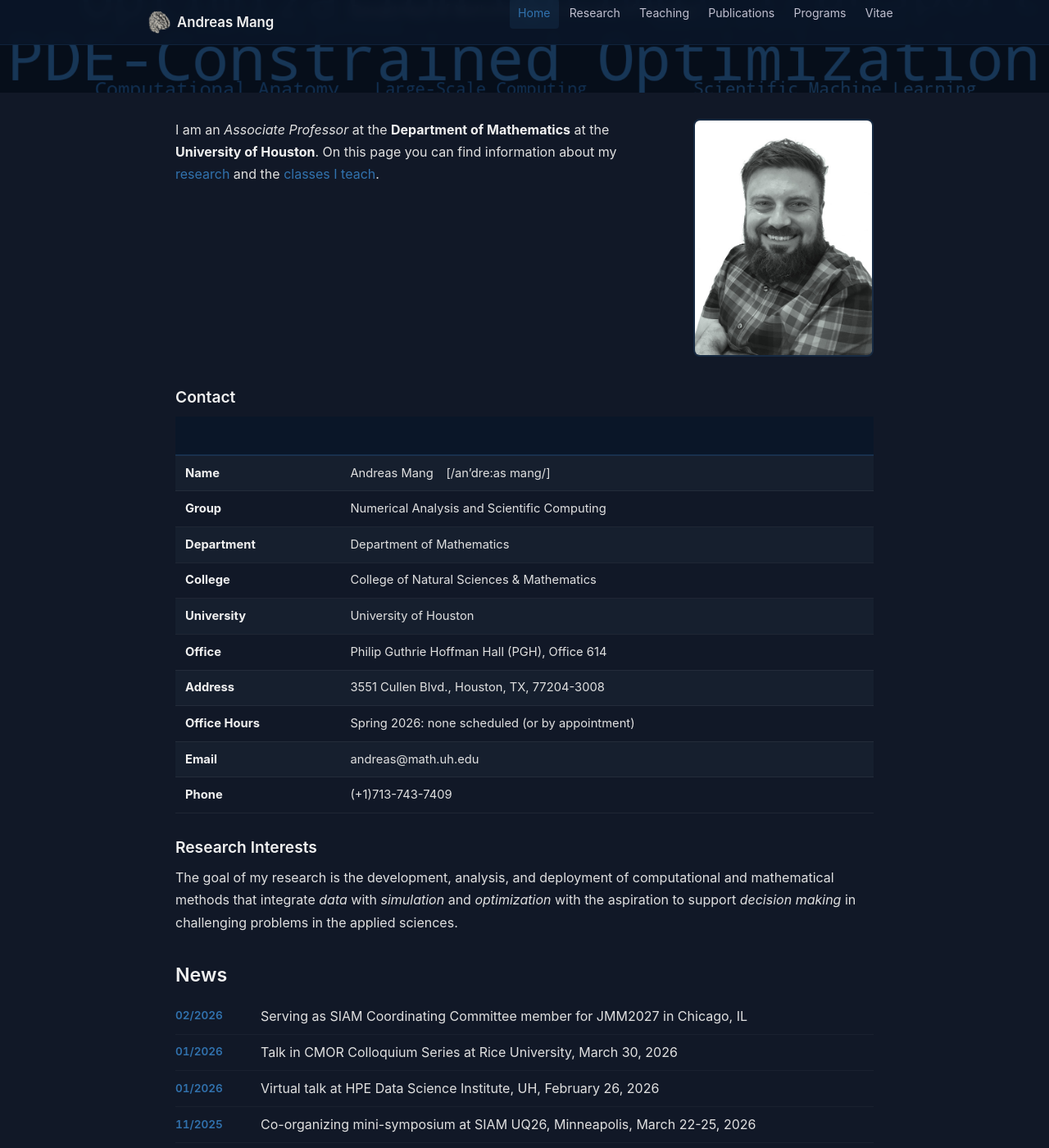
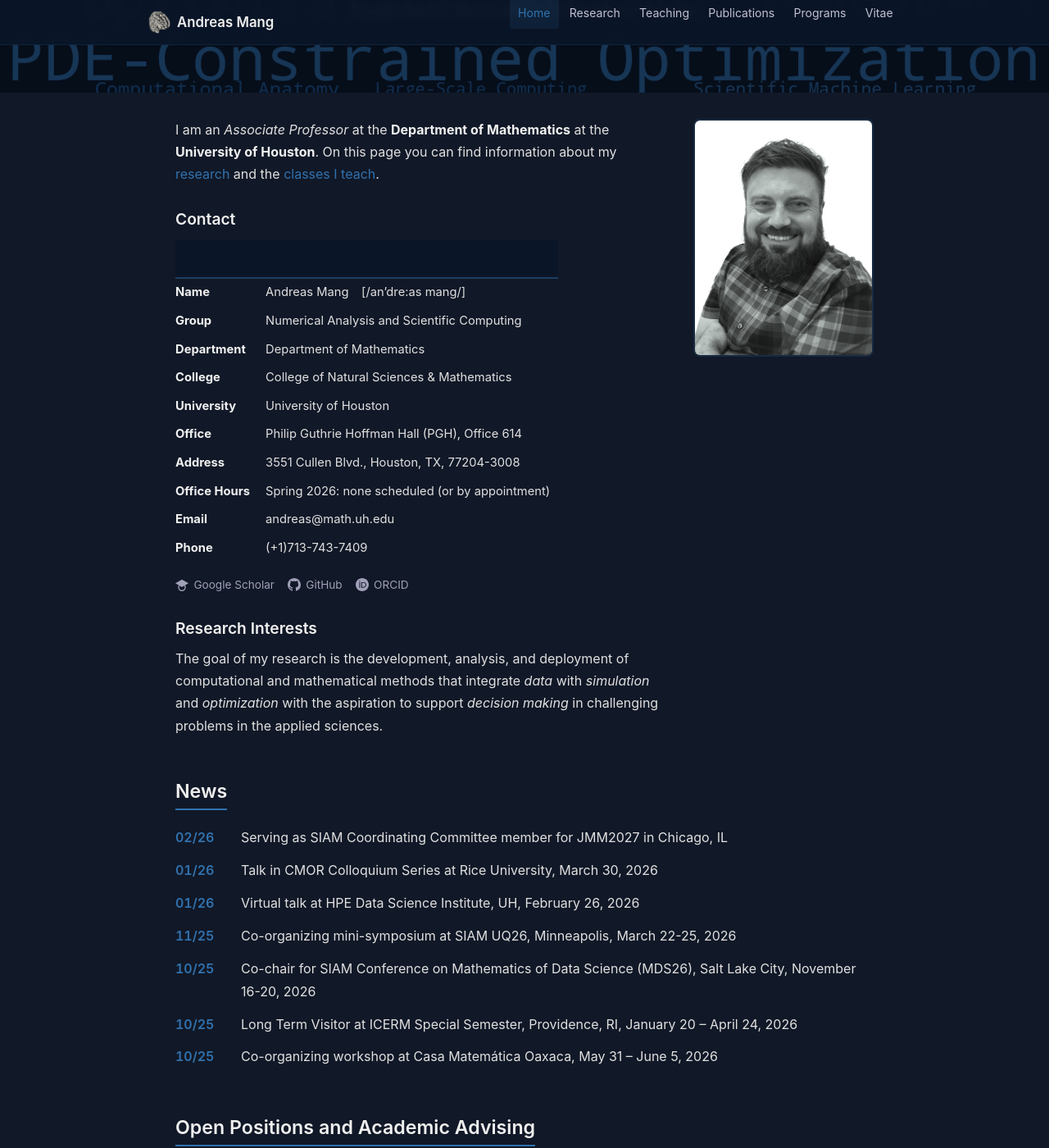
Before and after one commit to andreasmang/andreasmang.github.io, a Jekyll site: the page built from index.md, in a window 1280 px wide and 1400 px high, scrolled down 192 px. Shown: the whole window at 82% size. Built offline with Jekyll 4.4.1, drawn with Linux system fonts in a browser that asks for light colours; some of the changed text lies outside the part shown.

Commit message:
some layout changes

```diff
--- a/_layouts/default.html
+++ b/_layouts/default.html
@@ -17,5 +17,20 @@
     </div>
   </main>
   {% include footer.html %}
+  <button class="back-to-top" aria-label="Back to top" onclick="window.scrollTo({top:0})">&#9650;</button>
+  <script>
+  (function(){
+    var btn = document.querySelector('.back-to-top');
+    if (btn) {
+      window.addEventListener('scroll', function() {
+        if (window.scrollY > 400) {
+          btn.classList.add('visible');
+        } else {
+          btn.classList.remove('visible');
+        }
+      });
+    }
+  })();
+  </script>
 </body>
 </html>
--- a/assets/css/style.css
+++ b/assets/css/style.css
@@ -38,7 +38,12 @@ h1, h2, h3, h4, h5, h6 {
 }
 
 h1 { font-size: 1.8rem; }
-h2 { font-size: 1.45rem; }
+h2 {
+  font-size: 1.45rem;
+  padding-bottom: 0.4rem;
+  border-bottom: 2px solid #3172AE;
+  display: inline-block;
+}
 h3 { font-size: 1.2rem; }
 h4 { font-size: 1.05rem; }
 
@@ -467,27 +472,148 @@ hr {
 .news-list li {
   display: flex;
   gap: 1rem;
-  padding: 0.5rem 0;
-  border-bottom: 1px solid rgba(255, 255, 255, 0.04);
+  padding: 0.4rem 0;
   margin-bottom: 0;
 }
 
-.news-list li:last-child {
-  border-bottom: none;
-}
-
 .news-date {
-  flex: 0 0 5.5rem;
-  font-size: 0.85rem;
+  flex: 0 0 4rem;
   color: #3172AE;
   font-weight: 600;
   font-variant-numeric: tabular-nums;
-  padding-top: 0.1rem;
   white-space: nowrap;
 }
 
 .news-text {
   flex: 1;
+}
+
+/* ---------- Contact Table ---------- */
+
+.contact-table,
+.home-bio table {
+  width: auto;
+  margin-bottom: 1rem;
+}
+
+.contact-table td,
+.home-bio table td {
+  padding: 0.3rem 0.6rem 0.3rem 0;
+  border: none;
+  background: none;
+  vertical-align: top;
+}
+
+.contact-table tr,
+.home-bio table tr {
+  background: none !important;
+}
+
+.contact-table tr:hover,
+.home-bio table tr:hover {
+  background: none !important;
+}
+
+.contact-table td:first-child,
+.home-bio table td:first-child {
+  white-space: nowrap;
+  padding-right: 1.2rem;
+}
+
+/* ---------- Social / Profile Links ---------- */
+
+.social-links {
+  display: flex;
+  gap: 1rem;
+  margin-top: 0.75rem;
+  margin-bottom: 1rem;
+}
+
+.social-links a {
+  display: inline-flex;
+  align-items: center;
+  gap: 0.4rem;
+  color: #a0a0b8;
+  font-size: 0.85rem;
+  transition: color 0.2s ease;
+  text-decoration: none;
+}
+
+.social-links a:hover {
+  color: #3172AE;
+  text-decoration: none;
+}
+
+.social-links svg {
+  flex-shrink: 0;
+}
+
+/* ---------- Publication Badges ---------- */
+
+.pub-category {
+  display: inline-block;
+  font-size: 0.7rem;
+  font-weight: 600;
+  text-transform: uppercase;
+  letter-spacing: 0.04em;
+  padding: 0.15em 0.5em;
+  border-radius: 3px;
+  margin-right: 0.4rem;
+  vertical-align: middle;
+}
+
+.pub-category.journal {
+  background-color: rgba(49, 114, 174, 0.2);
+  color: #4a9ad4;
+}
+
+.pub-category.preprint {
+  background-color: rgba(255, 199, 44, 0.15);
+  color: #e6b732;
+}
+
+.pub-category.conference {
+  background-color: rgba(0, 163, 173, 0.15);
+  color: #00c4cf;
+}
+
+.pub-category.book {
+  background-color: rgba(140, 71, 153, 0.15);
+  color: #b48ec2;
+}
+
+/* ---------- Back to Top ---------- */
+
+.back-to-top {
+  position: fixed;
+  bottom: 2rem;
+  right: 2rem;
+  width: 40px;
+  height: 40px;
+  background-color: rgba(49, 114, 174, 0.8);
+  color: #fff;
+  border: none;
+  border-radius: 50%;
+  cursor: pointer;
+  font-size: 1.2rem;
+  line-height: 1;
+  display: flex;
+  align-items: center;
+  justify-content: center;
+  opacity: 0;
+  visibility: hidden;
+  transition: opacity 0.3s ease, visibility 0.3s ease, background-color 0.2s ease;
+  z-index: 999;
+  box-shadow: 0 2px 8px rgba(0, 0, 0, 0.3);
+}
+
+.back-to-top.visible {
+  opacity: 1;
+  visibility: visible;
+}
+
+.back-to-top:hover {
+  background-color: rgba(49, 114, 174, 1);
 }
 
 /* ---------- Utility Classes ---------- */
--- a/index.md
+++ b/index.md
@@ -3,16 +3,10 @@ layout: default
 title: Home
 ---
 
-<div class="home-grid" markdown="1">
+<div class="home-grid">
 <div class="home-bio" markdown="1">
 
 I am an *Associate Professor* at the **Department of Mathematics** at the **University of Houston**. On this page you can find information about my [research](research/) and the [classes I teach](teaching/).
-
-</div>
-<div class="home-photo">
-<img src="/assets/images/profile-home.jpg" alt="Andreas Mang" class="profile-img">
-</div>
-</div>
 
 ### Contact
 
@@ -29,20 +23,32 @@ I am an *Associate Professor* at the **Department of Mathematics** at the **Univ
 | **Email** | andreas@math.uh.edu |
 | **Phone** | (+1)713-743-7409 |
 
+<div class="social-links">
+<a href="https://scholar.google.com/citations?user=CJc0_msAAAAJ" target="_blank" rel="noopener"><svg width="16" height="16" viewBox="0 0 24 24" fill="currentColor"><path d="M12 24a7 7 0 1 1 0-14 7 7 0 0 1 0 14zm0-2a5 5 0 1 0 0-10 5 5 0 0 0 0 10z"/><path d="M0 9.5l12-7 12 7-12 7z"/></svg> Google Scholar</a>
+<a href="https://github.com/andreasmang" target="_blank" rel="noopener"><svg width="16" height="16" viewBox="0 0 24 24" fill="currentColor"><path d="M12 0C5.37 0 0 5.37 0 12c0 5.31 3.435 9.795 8.205 11.385.6.105.825-.255.825-.57 0-.285-.015-1.23-.015-2.235-3.015.555-3.795-.735-4.035-1.41-.135-.345-.72-1.41-1.23-1.695-.42-.225-1.02-.78-.015-.795.945-.015 1.62.87 1.845 1.23 1.08 1.815 2.805 1.305 3.495.99.105-.78.42-1.305.765-1.605-2.67-.3-5.46-1.335-5.46-5.925 0-1.305.465-2.385 1.23-3.225-.12-.3-.54-1.53.12-3.18 0 0 1.005-.315 3.3 1.23.96-.27 1.98-.405 3-.405s2.04.135 3 .405c2.295-1.56 3.3-1.23 3.3-1.23.66 1.65.24 2.88.12 3.18.765.84 1.23 1.905 1.23 3.225 0 4.605-2.805 5.625-5.475 5.925.435.375.81 1.095.81 2.22 0 1.605-.015 2.895-.015 3.3 0 .315.225.69.825.57A12.02 12.02 0 0 0 24 12c0-6.63-5.37-12-12-12z"/></svg> GitHub</a>
+<a href="https://orcid.org/0000-0003-1844-3013" target="_blank" rel="noopener"><svg width="16" height="16" viewBox="0 0 24 24" fill="currentColor"><path d="M12 0C5.372 0 0 5.372 0 12s5.372 12 12 12 12-5.372 12-12S18.628 0 12 0zM7.369 4.378c.525 0 .947.431.947.947s-.422.947-.947.947a.95.95 0 0 1-.947-.947c0-.525.422-.947.947-.947zm-.722 3.038h1.444v10.041H6.647V7.416zm3.562 0h3.9c3.712 0 5.344 2.653 5.344 5.025 0 2.578-2.016 5.025-5.325 5.025h-3.919V7.416zm1.444 1.303v7.444h2.297c3.272 0 4.022-2.484 4.022-3.722 0-1.847-1.238-3.722-3.806-3.722h-2.513z"/></svg> ORCID</a>
+</div>
+
 ### Research Interests
 
 The goal of my research is the development, analysis, and deployment of computational and mathematical methods that integrate *data* with *simulation* and *optimization* with the aspiration to support *decision making* in challenging problems in the applied sciences.
 
+</div>
+<div class="home-photo">
+<img src="/assets/images/profile-home.jpg" alt="Andreas Mang" class="profile-img">
+</div>
+</div>
+
 ## News
 
 <ul class="news-list">
-<li><span class="news-date">02/2026</span><span class="news-text">Serving as SIAM Coordinating Committee member for JMM2027 in Chicago, IL</span></li>
-<li><span class="news-date">01/2026</span><span class="news-text">Talk in CMOR Colloquium Series at Rice University, March 30, 2026</span></li>
-<li><span class="news-date">01/2026</span><span class="news-text">Virtual talk at HPE Data Science Institute, UH, February 26, 2026</span></li>
-<li><span class="news-date">11/2025</span><span class="news-text">Co-organizing mini-symposium at SIAM UQ26, Minneapolis, March 22-25, 2026</span></li>
-<li><span class="news-date">10/2025</span><span class="news-text">Co-chair for SIAM Conference on Mathematics of Data Science (MDS26), Salt Lake City, November 16-20, 2026</span></li>
-<li><span class="news-date">10/2025</span><span class="news-text">Long Term Visitor at ICERM Special Semester, Providence, RI, January 20 &ndash; April 24, 2026</span></li>
-<li><span class="news-date">10/2025</span><span class="news-text">Co-organizing workshop at Casa Matem&aacute;tica Oaxaca, May 31 &ndash; June 5, 2026</span></li>
+<li><span class="news-date">02/26</span><span class="news-text">Serving as SIAM Coordinating Committee member for JMM2027 in Chicago, IL</span></li>
+<li><span class="news-date">01/26</span><span class="news-text">Talk in CMOR Colloquium Series at Rice University, March 30, 2026</span></li>
+<li><span class="news-date">01/26</span><span class="news-text">Virtual talk at HPE Data Science Institute, UH, February 26, 2026</span></li>
+<li><span class="news-date">11/25</span><span class="news-text">Co-organizing mini-symposium at SIAM UQ26, Minneapolis, March 22-25, 2026</span></li>
+<li><span class="news-date">10/25</span><span class="news-text">Co-chair for SIAM Conference on Mathematics of Data Science (MDS26), Salt Lake City, November 16-20, 2026</span></li>
+<li><span class="news-date">10/25</span><span class="news-text">Long Term Visitor at ICERM Special Semester, Providence, RI, January 20 &ndash; April 24, 2026</span></li>
+<li><span class="news-date">10/25</span><span class="news-text">Co-organizing workshop at Casa Matem&aacute;tica Oaxaca, May 31 &ndash; June 5, 2026</span></li>
 </ul>
 
 ## Open Positions and Academic Advising
```
Also changed, not shown: publications.md (+4 -4 lines).
